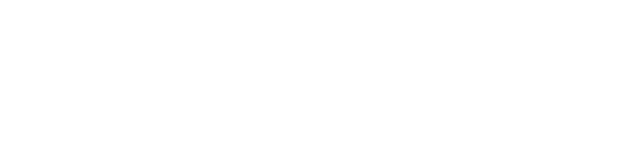
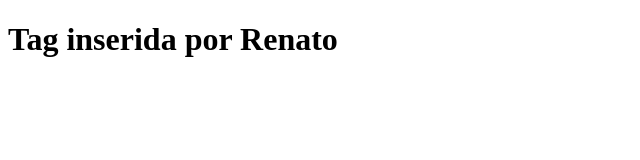
Before and after one commit to RenatoDardengo/treinando-branchs, a plain HTML site: page index.html in a window 1280 px wide. Shown: the whole page, without its empty margins (0-640 px from the left). Drawn offline with Linux system fonts and the light colour scheme.

Commit message:
Inserindo h1

```diff
--- a/index.html
+++ b/index.html
@@ -7,6 +7,8 @@
     <title>Git e Github</title>
 </head>
 <body>
+    <h1> Tag inserida por Renato</h1>
+
 
 </body>
 </html>
```
